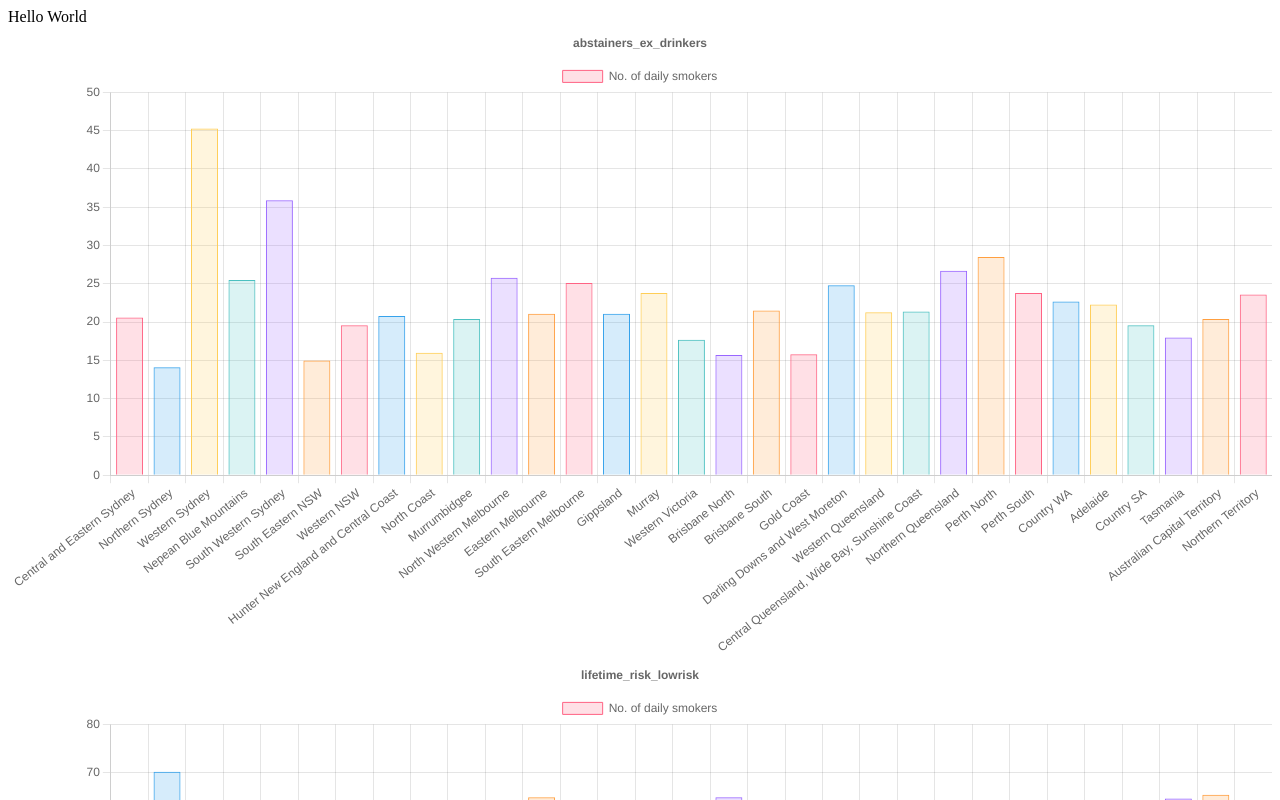
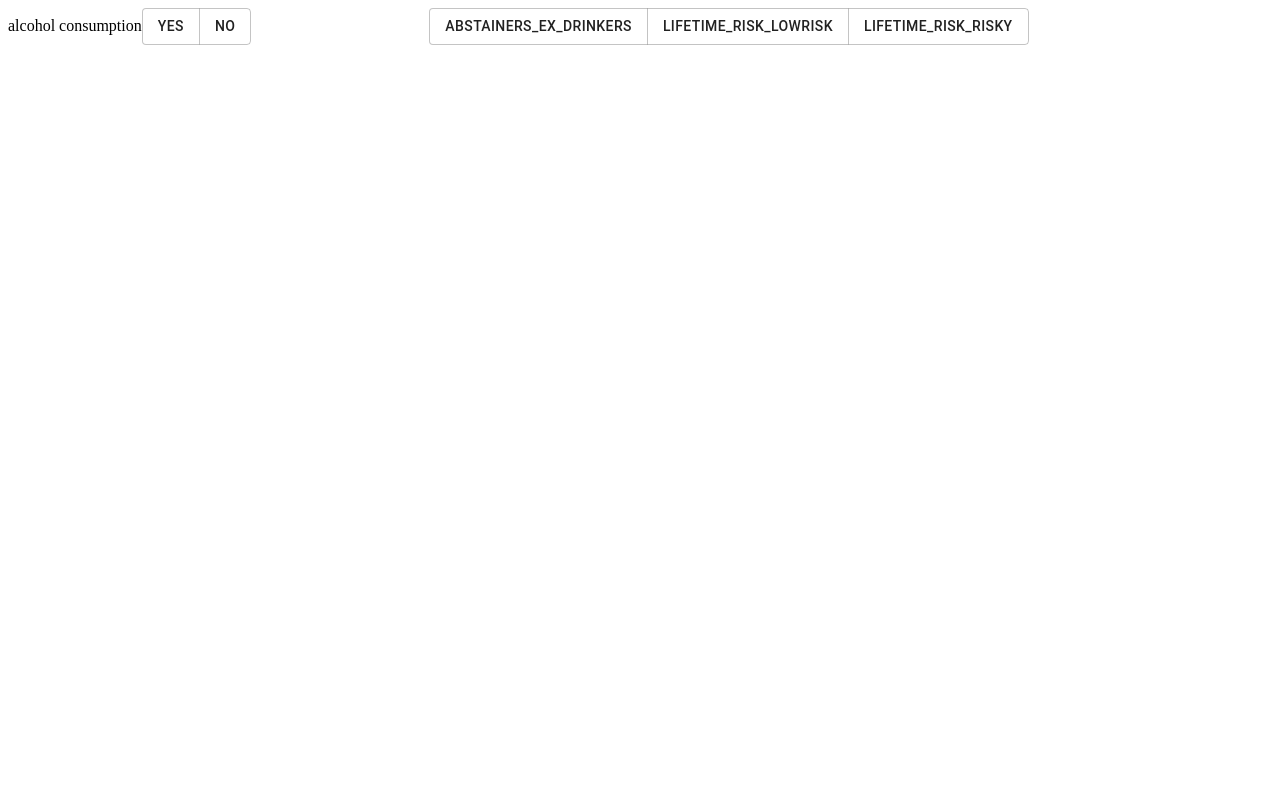
Before and after one commit to zixic83/How-healthy-are-the-people-in-your-area-, a React (Create React App) app in the folder health_risk_factors/: page / in a window 1280 px wide. Shown: the top 800 px of the page. Built offline with nearby package versions, Linux system fonts and the light colour scheme.

Commit message:
Constructed functionality to switch between charts

```diff
--- a/health_risk_factors/package.json
+++ b/health_risk_factors/package.json
@@ -8,6 +8,7 @@
     "@testing-library/react": "^11.2.7",
     "@testing-library/user-event": "^12.8.3",
     "chart.js": "^3.5.1",
+    "chartjs-plugin-sort": "^0.1.1",
     "react": "^17.0.2",
     "react-chartjs-2": "^3.0.4",
     "react-dom": "^17.0.2",
--- a/health_risk_factors/src/App.js
+++ b/health_risk_factors/src/App.js
@@ -21,9 +21,10 @@ function App() {
     })
   })
 
-  const areaLabels = alcoholData.map((item) => {
+  let areaLabels = alcoholData.map((item) => {
     return item.phn_name;
   });
+
 
 const propNames = [
   "abstainers_ex_drinkers",
@@ -33,23 +34,16 @@ const propNames = [
 
   // split different keys to different datasets
   let rates = [];
-  for (const elem of propNames) {
+  for (const key of propNames) {
     const result = alcoholData.map((item) => {
-      return item[elem];
+      return item[key];
     });
-    rates.push([elem,result ]);
+    rates.push([key,result]);
   }
-  console.log(rates)
 
   return (
     <div className="App">
-      Hello World
-      {rates.map((rate) => {
-        return (
-          <BarChart rate={rate[1]} topic={rate[0]} areaLabels={areaLabels}>
-
-          </BarChart>
-      )})}
+      <Question statement={'alcohol consumption'}></Question>
     </div>
   );
 }
--- a/health_risk_factors/src/BarChart.js
+++ b/health_risk_factors/src/BarChart.js
@@ -1,30 +1,49 @@
 import React from "react";
 import { Bar } from "react-chartjs-2";
 // https://github.com/reactchartjs/react-chartjs-2/blob/master/example/src/charts/VerticalBar.js
-function BarChart({ rate, topic,areaLabels }) {
+// https://stackoverflow.com/questions/64828498/sort-an-array-in-descending-order-for-a-chart-js-bar-chart-in-typescript
+function BarChart({ rate, topic, areaLabels,index }) {
+
+  // sort data
+  let allData = []
+  for (let i = 0; i < areaLabels.length; i++) {
+    allData.push({
+      label: areaLabels[i],
+      data: rate[i],
+    });
+  }
+
+  allData.sort((a, b) => a.data - b.data);
+
+  const sortedLabels = allData.map((item) => {
+    return item.label
+  })
+
+  const sortedRates = allData.map((item) => {
+    return item.data
+  })
+
+
+  let color = null;
+  if (index == 0) {
+    color = "rgba(0, 158, 115, 0.6)";
+  }
+  if (index == 1) {
+    color = "rgba(240, 228, 66, 0.6)";
+  }
+  if (index == 2) {
+    color = "rgba(213, 94, 0, 0.6)";
+  }
+
 
   const data = {
-    labels: areaLabels,
+    labels: sortedLabels,
     datasets: [
       {
         label: "No. of daily smokers",
-        data: rate,
-        backgroundColor: [
-          "rgba(255, 99, 132, 0.2)",
-          "rgba(54, 162, 235, 0.2)",
-          "rgba(255, 206, 86, 0.2)",
-          "rgba(75, 192, 192, 0.2)",
-          "rgba(153, 102, 255, 0.2)",
-          "rgba(255, 159, 64, 0.2)",
-        ],
-        borderColor: [
-          "rgba(255, 99, 132, 1)",
-          "rgba(54, 162, 235, 1)",
-          "rgba(255, 206, 86, 1)",
-          "rgba(75, 192, 192, 1)",
-          "rgba(153, 102, 255, 1)",
-          "rgba(255, 159, 64, 1)",
-        ],
+        data: sortedRates,
+        backgroundColor: [color],
+        borderColor: ["rgba(228, 233, 237, 1)"],
         borderWidth: 1,
       },
     ],
--- a/health_risk_factors/src/Question.js
+++ b/health_risk_factors/src/Question.js
@@ -1,12 +1,70 @@
-import React from "react";
+import React, { useEffect, useState } from "react";
 import { ButtonGroup, Button } from "@material-ui/core";
 import BarChart from "./BarChart";
 import Grid from "@material-ui/core/Grid";
+import data from "../src/data/alcohol_drug_phn.json";
 
-export default function Question({ statement, rawData, topic }) {
+export default function Question({ statement }) {
+  // process data
+  const processedData = data.features.map((item) => {
+    return item.properties;
+  });
+
+  const alcoholData = processedData.map((item) => {
+    return {
+      // change attribute name here
+      phn_code15: item.phn_code15,
+      phn_name: item.phn_name,
+      abstainers_ex_drinkers: item.alcohol_risk_abstainers_ex_drinkers,
+      lifetime_risk_lowrisk: item.alcohol_risk_lifetime_risk_lorisk,
+      lifetime_risk_risky: item.alcohol_risk_lifetime_risk_risky,
+    };
+  });
+
+  let areaLabels = alcoholData.map((item) => {
+    return item.phn_name;
+  });
+
+  const propNames = [
+    "abstainers_ex_drinkers",
+    "lifetime_risk_lowrisk",
+    "lifetime_risk_risky",
+  ];
+
+  // split different keys to different datasets
+  let rates = [];
+  for (const key of propNames) {
+    const result = alcoholData.map((item) => {
+      return item[key];
+    });
+    rates.push([key, result]);
+  }
+
+  // create buttons for switching between graphs
+  const [input, setInput] = useState("");
+
+  // aggregate charts
+  let charts = []
+  for (let i = 0; i < rates.length; i++) {
+    charts.push(<BarChart rate={rates[i][1]} areaLabels={areaLabels} index={i} topic={rates[i][0]}></BarChart>)
+  }
+
+  // function for conditional rendering
+  const pickChart = () => {
+    for (let i = 0; i < rates.length; i++) {
+      if (rates[i][0] === input) {
+        return (
+          <BarChart
+            rate={rates[i][1]} areaLabels={areaLabels} index={i} topic={rates[i][0]}
+          ></BarChart>
+        );
+      }
+    }
+  }
+
   return (
     <div>
-      <Grid container >
+      <Grid container>
         <Grid item xs={4}>
           {statement}
           <ButtonGroup>
@@ -15,10 +73,22 @@ export default function Question({ statement, rawData, topic }) {
           </ButtonGroup>
         </Grid>
         <Grid item xs={8}>
-          <BarChart rawData={rawData} topic={topic}></BarChart>
+          <ButtonGroup>
+            {rates.map((rate) => {
+              return (
+                <Button
+                  value={rate[0]}
+                  onClick={(e) => {
+                    setInput(e.currentTarget.value);
+                  }}
+                >
+                  {rate[0]}
+                </Button>
+              );
+            })}
+          </ButtonGroup>
+          {pickChart()}
         </Grid>
-
-
       </Grid>
     </div>
   );
```
Also changed, not shown: 1 other file (tests, documents, lock files or other folders).
